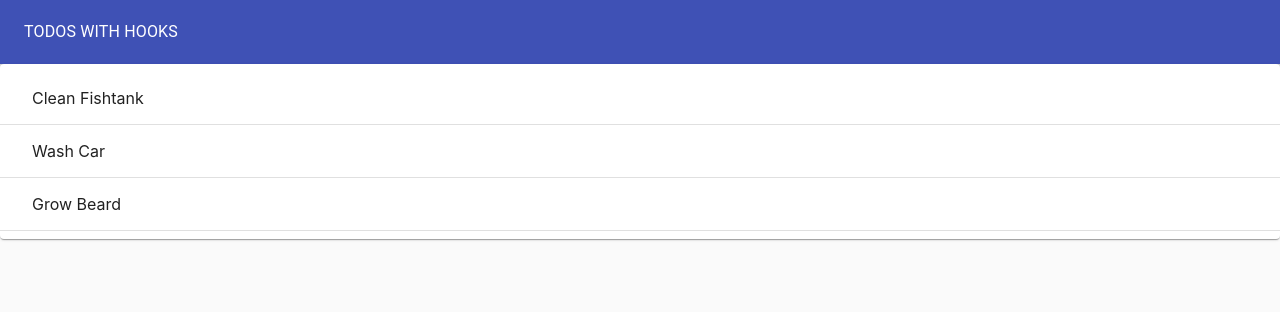
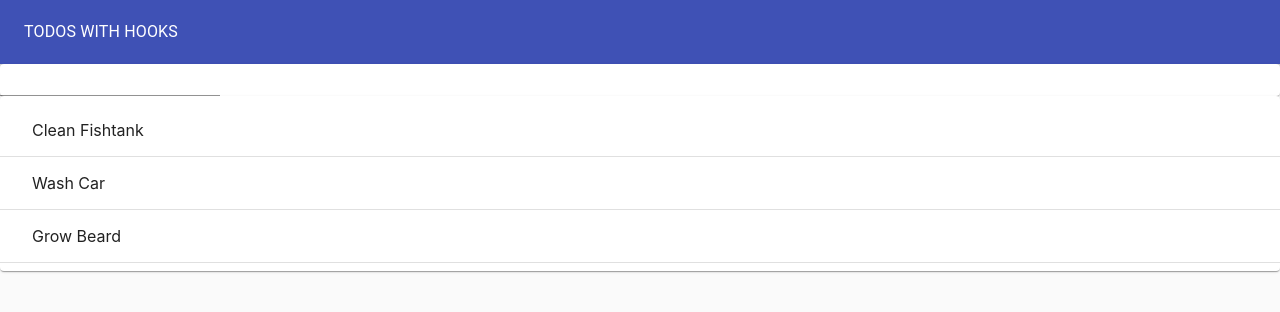
Before and after one commit to axelobscura/superlista, a React (Create React App) app: page / in a window 1280 px wide. Shown: the top 312 px of the page. Built offline with nearby package versions, Linux system fonts and the light colour scheme.

Commit message:
Adding the form

```diff
--- a/src/TodoApp.js
+++ b/src/TodoApp.js
@@ -4,7 +4,7 @@
 import AppBar from '@material-ui/core/AppBar';
 import Toolbar from '@material-ui/core/Toolbar';
 import TodoList from './TodoList';
-import Grid from '@material-ui/core/Grid';
+import TodoForm from './TodoForm';
 
 function TodoApp(){
   const initialTodos = [
@@ -13,6 +13,9 @@
     { id: 3, task: "Grow Beard", completed: false}
   ];
   const [todos, setTodos] = useState(initialTodos);
+  const addTodo = newTodoText => {
+    setTodos([...todos, {id:4,task:newTodoText,completed:false}]);
+  }
   return (
     <Paper
       style={{
@@ -28,6 +31,7 @@
             <Typography color="inherit">TODOS WITH HOOKS</Typography>
           </Toolbar>
         </AppBar>
+        <TodoForm addTodo={addTodo} />
         <TodoList todos={todos}/>
     </Paper>
   )
--- /dev/null
+++ b/src/TodoForm.js
@@ -0,0 +1,22 @@
+import React from 'react';
+import TextField from '@material-ui/core/TextField';
+import Paper from '@material-ui/core/Paper';
+import useInputState from './hooks/useInputState';
+
+function TodoForm({addTodo}){
+  const [value, handleChange, reset] = useInputState("");
+  return(
+    <Paper>
+      <form
+      onSubmit={e => {
+        e.preventDefault();
+        addTodo(value);
+        reset();
+      }}>
+        <TextField value={value} onChange={handleChange}/>
+      </form>
+    </Paper>
+  )
+}
+
+export default TodoForm;
--- /dev/null
+++ b/src/hooks/useInputState.js
@@ -0,0 +1,12 @@
+import { useState } from 'react';
+
+export default initialVal => {
+  const [value, setValue] = useState(initialVal);
+  const handleChange = e => {
+    setValue(e.target.value);
+  };
+  const reset = () => {
+    setValue('');
+  };
+  return [value, handleChange, reset];
+}
```
